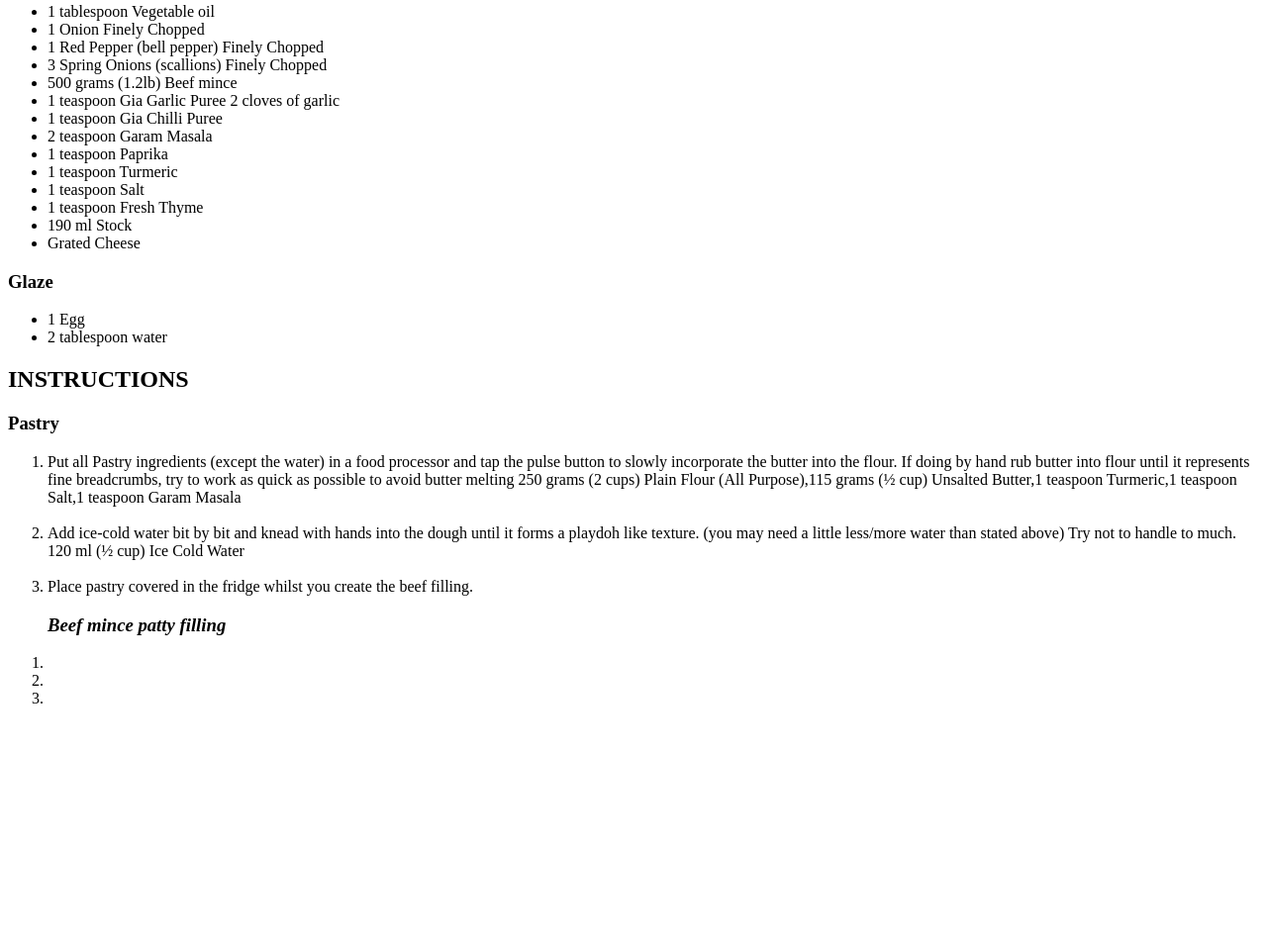
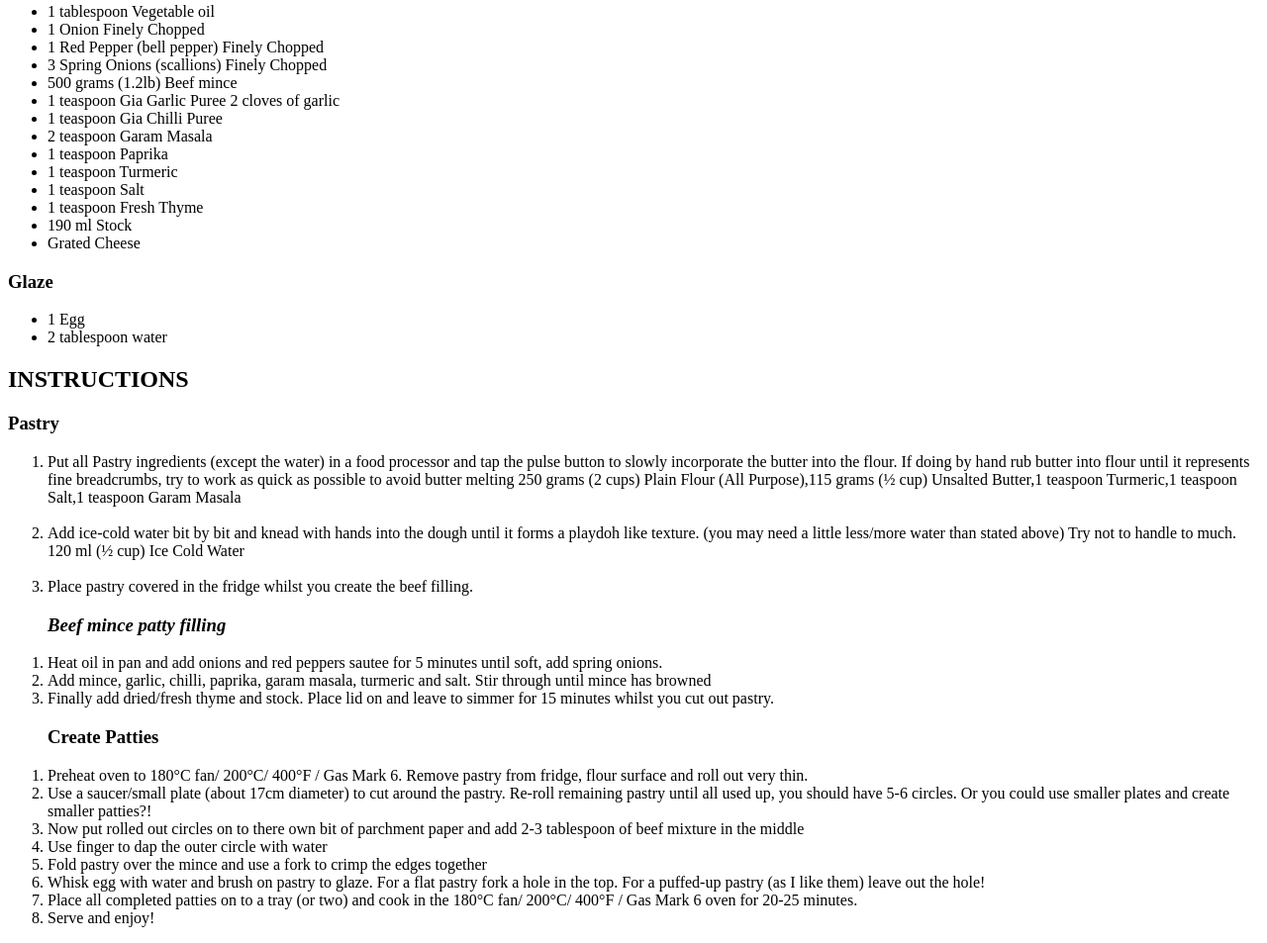
Before and after one commit to Sullyvan721/odin-recipes, a plain HTML site: page recipes/Jamican-beef-patty.html in a window 1280 px wide. Shown: the part 624-1577 px from the top of the page at 99% size. Before the commit the page ends 1355 px from the top, so only its background shows below. Drawn offline with Linux system fonts and the light colour scheme.

Commit message:
Finished Jamican beef patty recipe card

```diff
--- a/recipes/Jamican-beef-patty.html
+++ b/recipes/Jamican-beef-patty.html
@@ -65,10 +65,29 @@
     </ol>
     <ol>
         <h3><em>Beef mince patty filling</em></h3>
-        <li></li>
-        <li></li>
-        <li></li>
-
+        <li>Heat oil in pan and add onions and red peppers sautee for 5 minutes until soft, add spring onions.</li>
+        <li>Add mince, garlic, chilli, paprika, garam masala, turmeric and salt. Stir through until mince has browned
+        </li>
+        <li>Finally add dried/fresh thyme and stock.
+            Place lid on and leave to simmer for 15 minutes whilst you cut out pastry.</li>
+    </ol>
+    <ol>
+        <h3>Create Patties</h3>
+        <li>Preheat oven to 180°C fan/ 200°C/ 400°F / Gas Mark 6.
+            Remove pastry from fridge, flour surface and roll out very thin.</li>
+        <li>Use a saucer/small plate (about 17cm diameter) to cut around the pastry.
+            Re-roll remaining pastry until all used up, you should have 5-6 circles.
+            Or you could use smaller plates and create smaller patties?!</li>
+        <li>Now put rolled out circles on to there own bit of parchment paper and add 2-3 tablespoon of beef mixture in
+            the middle</li>
+        <li>Use finger to dap the outer circle with water</li>
+        <li>Fold pastry over the mince and use a fork to crimp the edges together</li>
+        <li>Whisk egg with water and brush on pastry to glaze.
+            For a flat pastry fork a hole in the top.
+            For a puffed-up pastry (as I like them) leave out the hole!</li>
+        <li>Place all completed patties on to a tray (or two) and cook in the 180°C fan/ 200°C/ 400°F / Gas Mark 6 oven
+            for 20-25 minutes.</li>
+        <li>Serve and enjoy!</li>
     </ol>
 
 
```
